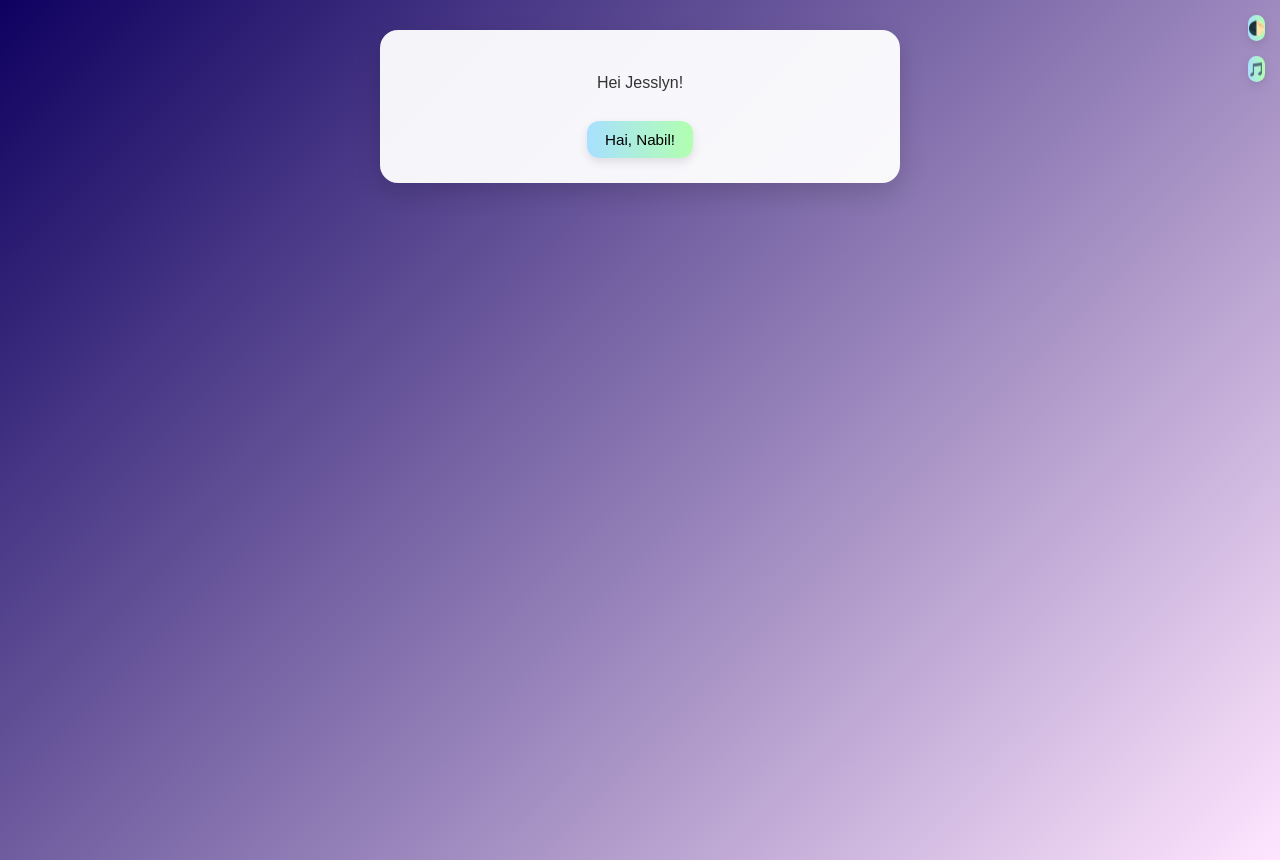
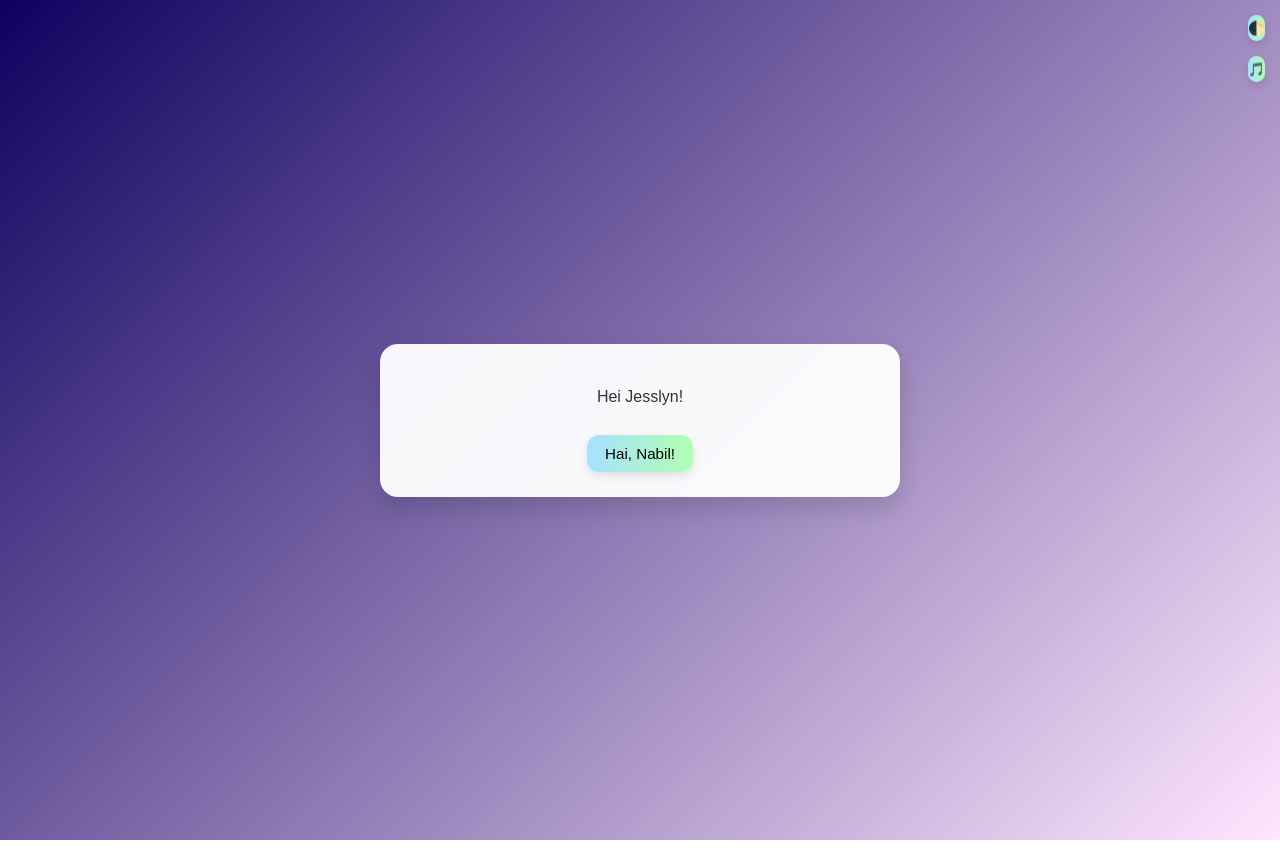
Before and after one commit to quisquiliana-nala/happy-birthday-jesslyn, a plain HTML site: page index.html in a window 1280 px wide. Drawn offline with Linux system fonts and the light colour scheme.

Commit message:
Update style.css

```diff
--- a/style.css
+++ b/style.css
@@ -1,13 +1,14 @@
 body {
   margin: 0;
   min-height: 100vh;
+  display: flex;
+  justify-content: center;
+  align-items: center;      /* card di tengah */
   background: linear-gradient(135deg, #0e005f, #ffe6ff);
   font-family: "Poppins", sans-serif;
-  overflow-x: hidden;   /* cegah geser samping */
-  overflow-y: auto;     /* biar bisa scroll ke bawah */
+  overflow: hidden;         /* biar body ga scroll, hanya card */
   position: relative;
-  padding: 30px 10px;   /* jarak atas & samping */
-  display: block;       /* ⛔ bukan flex, biar konten bisa panjang */
+  padding: 20px 10px;
 }
 
 body.dark {
@@ -34,7 +35,9 @@ body.dark p, body.dark h1 {
   z-index: 10;
   position: relative;
   animation: fadeIn 1s ease;
-  margin: 0 auto 40px auto;  /* tengah horizontal + ada jarak bawah */
+  margin: auto;
+  max-height: 90vh;        /* kalau konten terlalu panjang */
+  overflow-y: auto;        /* scroll di dalam card */
 }
 
 .hidden { display: none; }
@@ -135,6 +138,7 @@ img.friend-photo {
   .card {
     width: 90%;
     padding: 20px 15px;
+    max-height: 85vh;     /* biar lebih pas di layar kecil */
   }
 
   .floating-controls {
```
